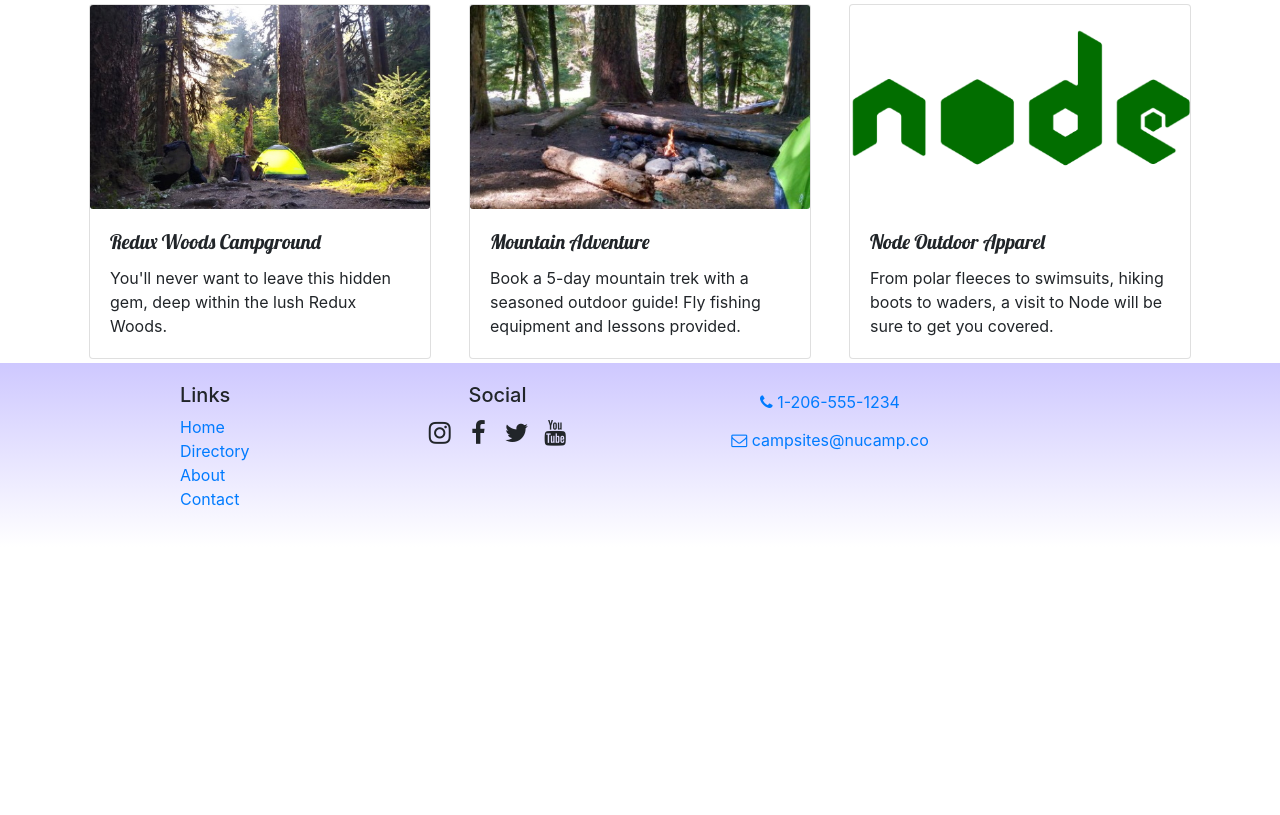
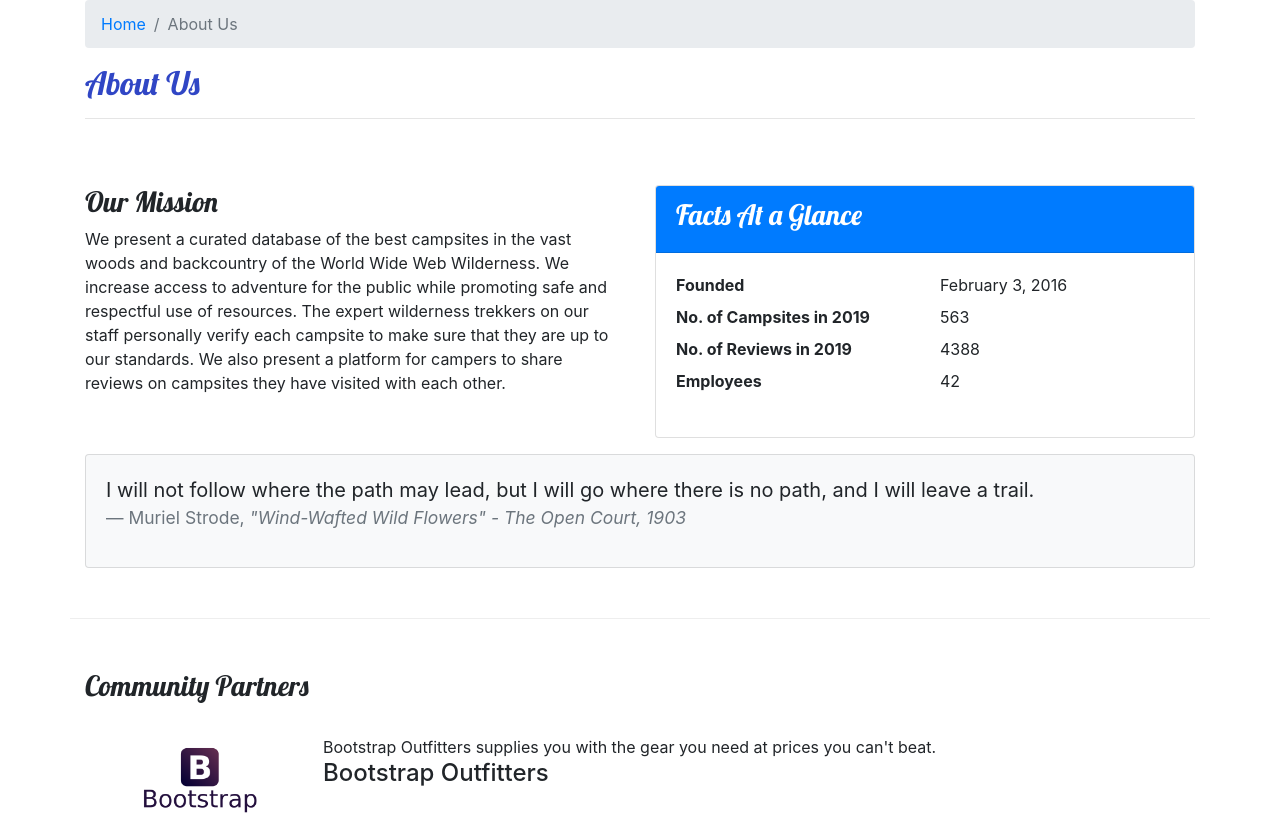
Before and after one commit to j-Arez/Nucamp-React-app, a React (Create React App) app: page /aboutus in a window 1280 px wide. Before the commit this address led to /home. Shown: the part 320-1135 px from the top of the page. Before the commit the page ends 867 px from the top, so only its background shows below. Built offline with nearby package versions, Linux system fonts and the light colour scheme.

Commit message:
Week 3 Workshop

```diff
--- /dev/null
+++ b/src/components/AboutComponent.js
@@ -0,0 +1,94 @@
+import React from 'react';
+import { Breadcrumb, BreadcrumbItem, Card, CardBody, CardHeader, Media } from 'reactstrap';
+import { Link } from 'react-router-dom';
+
+
+function About(props) {
+
+    const partners = props.partners.map(partner => {
+        return (
+            <Media tag="li" key={partner.id}>
+                <RenderPartner partner={partner} />
+            </Media>
+        );
+    });
+
+    return (
+        <div className="container">
+            <div className="row">
+                <div className="col">
+                    <Breadcrumb>
+                        <BreadcrumbItem><Link to="/home">Home</Link></BreadcrumbItem>
+                        <BreadcrumbItem active>About Us</BreadcrumbItem>
+                    </Breadcrumb>
+                    <h2>About Us</h2>
+                    <hr />
+                </div>
+            </div>
+            <div className="row row-content">
+                <div className="col-sm-6">
+                    <h3>Our Mission</h3>
+                    <p>We present a curated database of the best campsites in the vast woods and backcountry of the World Wide Web Wilderness. We increase access to adventure for the public while promoting safe and respectful use of resources. The expert wilderness trekkers on our staff personally verify each campsite to make sure that they are up to our standards. We also present a platform for campers to share reviews on campsites they have visited with each other.</p>
+                </div>
+                <div className="col-sm-6">
+                    <Card>
+                        <CardHeader className="bg-primary text-white"><h3>Facts At a Glance</h3></CardHeader>
+                        <CardBody>
+                            <dl className="row">
+                                <dt className="col-6">Founded</dt>
+                                <dd className="col-6">February 3, 2016</dd>
+                                <dt className="col-6">No. of Campsites in 2019</dt>
+                                <dd className="col-6">563</dd>
+                                <dt className="col-6">No. of Reviews in 2019</dt>
+                                <dd className="col-6">4388</dd>
+                                <dt className="col-6">Employees</dt>
+                                <dd className="col-6">42</dd>
+                            </dl>
+                        </CardBody>
+                    </Card>
+                </div>
+                <div className="col">
+                    <Card className="bg-light mt-3">
+                        <CardBody>
+                            <blockquote className="blockquote">
+                                <p className="mb-0">I will not follow where the path may lead, but I will go where there is no path, and I will leave a trail.</p>
+                                <footer className="blockquote-footer">Muriel Strode,{' '}
+                                    <cite title="Source Title">"Wind-Wafted Wild Flowers" -
+                                    The Open Court, 1903</cite>
+                                </footer>
+                            </blockquote>
+                        </CardBody>
+                    </Card>
+                </div>
+            </div>
+            <div className="row row-content">
+                <div className="col-12">
+                    <h3>Community Partners</h3>
+                </div>
+                <div className="col mt-4">
+                    <Media list>
+                        {partners}
+                    </Media>
+                </div>
+            </div>
+        </div>
+    );
+}
+
+function RenderPartner({partner}){
+        if (partner){
+            return(
+                <React.Fragment>
+                    <Media object src={partner.image} alt={partner.name} width="150"/>
+                    <Media body className="ml-5 mb-4"> {partner.description}
+                        <Media heading>{partner.name}</Media>
+                    </Media>
+                </React.Fragment>
+            )
+        }
+        return (
+            <div />
+        )
+}
+
+export default About;
--- a/src/components/MainComponent.js
+++ b/src/components/MainComponent.js
@@ -10,6 +10,7 @@
 import { COMMENTS } from '../shared/comments';
 import { PARTNERS } from '../shared/partners';
 import { PROMOTIONS } from '../shared/promotions';
+import About from './AboutComponent';
 
 class Main extends Component {
     constructor(props) {
@@ -22,23 +23,21 @@
         };
     }
     render() {
-
-
         const HomePage = () => {
             return(
                 <Home
-                campsite={this.state.campsites.filter(campsite => campsite.featured)[0]}
-                promotion={this.state.promotions.filter(promotion => promotion.featured)[0]}
-                partner={this.state.partners.filter(partner => partner.featured)[0]}
+                campsite={this.state.campsites.filter((campsite) => campsite.featured)[0]}
+                promotion={this.state.promotions.filter((promotion) => promotion.featured)[0]}
+                partner={this.state.partners.filter((partner) => partner.featured)[0]}
                 />
             );
-        }
+        };
 
         const CampsiteWithId = ({match}) => {
             return (
-                <CampsiteInfo campsite={this.state.campsites.filter(campsite => campsite.id ===
+                <CampsiteInfo campsite={this.state.campsites.filter((campsite) => campsite.id ===
                     +match.params.campsiteId)[0]}
-                    comments={this.state.comments.filter(comment => comment.campsiteId ===
+                    comments={this.state.comments.filter((comment) => comment.campsiteId ===
                     +match.params.campsiteId)} />
             )
         }
@@ -49,8 +48,9 @@
                <Switch>
                     <Route path='/home' component={HomePage} />
                     <Route exact path='/directory' render={() =><Directory campsites={this.state.campsites} /> }/>
-                    <Route path='/directory/:campsitId' component={CampsiteWithId} />
+                    <Route path='/directory/:campsiteId' component={CampsiteWithId} />
                     <Route exact path='/contactus' component={Contact} />
+                    <Route exact path='/aboutus' render={() => <About partners={this.state.partners} />} />
                     <Redirect to='/home' />
                  </Switch>
                 <Footer />
```
